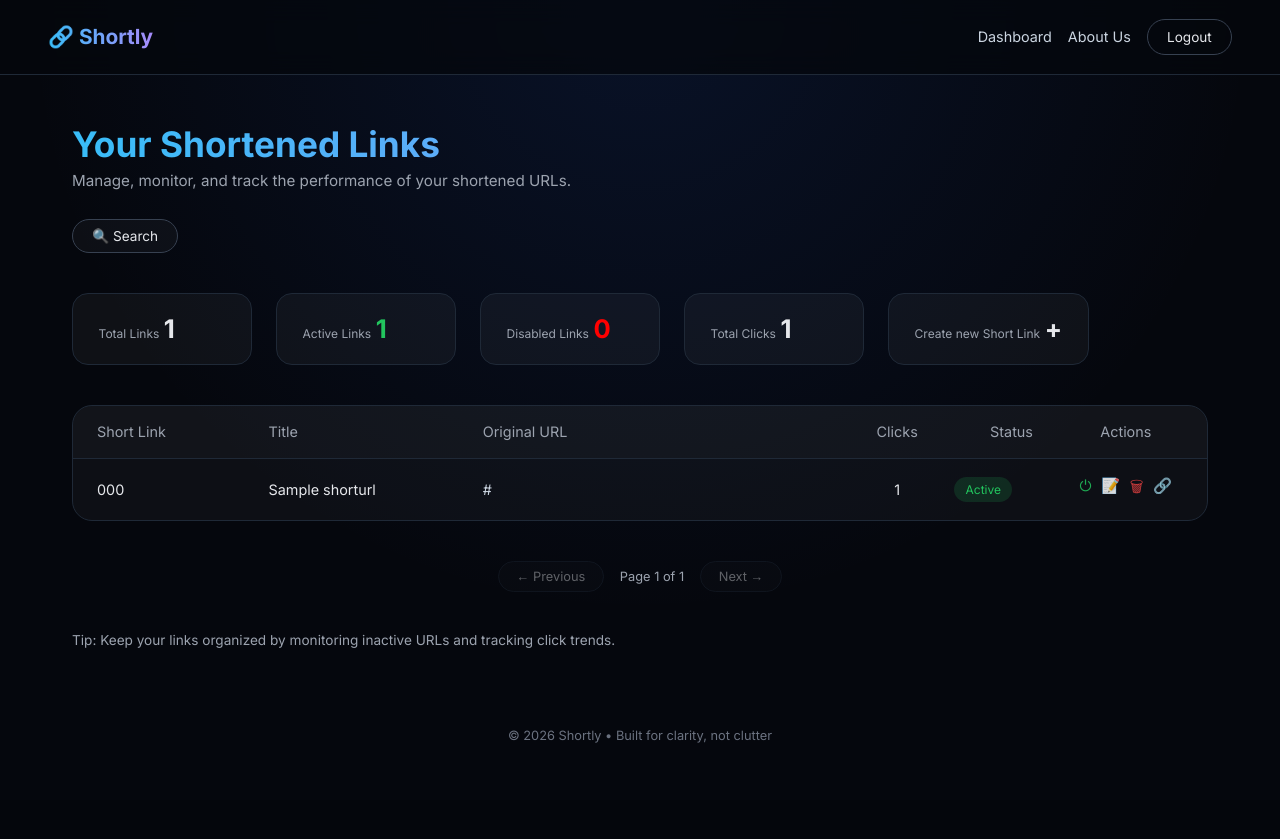
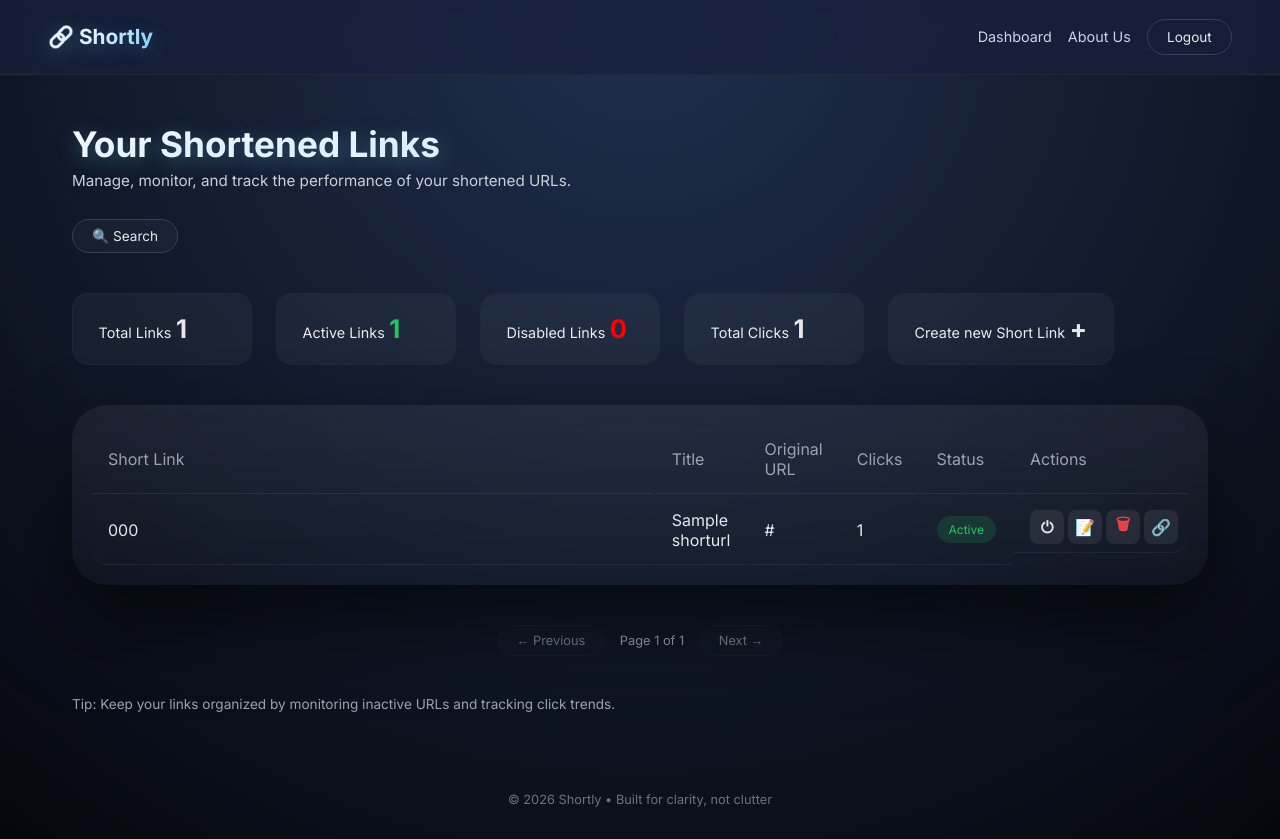
Before and after one commit to Alinps/django-url-shortener, a Django app: page /list/ in a window 1280 px wide. Before the commit the page ends 743 px from the top, so only its background shows below. Run offline with Django 4.2, Linux system fonts and the light colour scheme; a user stored in the database is signed in; tables that the repository leaves empty hold one stand-in row (values such as "Sample post").

Commit message:
UI refined

```diff
--- a/app/static/css/edit.css
+++ b/app/static/css/edit.css
@@ -53,9 +53,10 @@ label {
   margin-bottom: 0.4rem;
 }
 .gradient-text{
-  background: linear-gradient(90deg, #38bdf8, #a78bfa);
+  background: linear-gradient(135deg, #F8FAFC, #E0F2FE, #7DD3FC);
   -webkit-background-clip: text;
   -webkit-text-fill-color: transparent;
+  text-shadow: 0 4px 20px rgba(125, 211, 252, 0.35);
 }
 
 input,
--- a/app/static/css/list.css
+++ b/app/static/css/list.css
@@ -6,10 +6,9 @@
 }
 
 body {
-  background:
-    radial-gradient(circle at top, rgba(37,99,235,0.12), transparent 60%),
-    #05070d;
-  color: #e5e7eb;
+
+  background: radial-gradient(circle at top, #1f2f4d, #05070d);
+    color: #e5e7eb;
   min-height: 100vh;
 }
 
@@ -27,7 +26,7 @@ body {
 }
 
 .subtitle {
-  color: #9ca3af;
+  color: #c9d0d8;
   font-size: 0.95rem;
 }
 
@@ -48,8 +47,8 @@ body {
 }
 
 .stat-card .label {
-  font-size: 0.75rem;
-  color: #9ca3af;
+  font-size: 0.90rem;
+  color: #e9ecee;
 }
 
 .stat-card .value {
@@ -65,6 +64,12 @@ body {
 .value.green {
   color: #22c55e;
 }
+span.short:first-child:hover{
+
+  font-weight: bold;
+}
+
+
 
 
 /* LIST CARD */
@@ -178,10 +183,60 @@ body {
   color: #ef4444;
 }
 
+.copy{
+  cursor: pointer;
+}
+
+.tooltip {
+  position: relative;
+  cursor: pointer;
+  background: transparent;
+  color: white;
+  border: none;
+  border-radius: 50%;
+  width: 28px;
+  height: 28px;
+  font-weight: bold;
+}
+
+.tooltip-text {
+  visibility: hidden;
+  opacity: 0;
+
+  position: absolute;
+  left: 50%;
+  transform: translateX(-50%);
+
+  background: rgba(17, 24, 39, 0.55);
+  -webkit-backdrop-filter: blur(8px);
+  backdrop-filter: blur(8px);
+
+  box-shadow: 0 10px 30px rgba(0,0,0,0.45);
+  border: 1px solid rgba(255,255,255,0.15);
+
+  color: #fff;
+  padding: 8px 12px;
+  border-radius: 8px;
+  font-size: 13px;
+  white-space: nowrap;
+
+   top: 140%;
+  bottom: auto;
+
+  transition: opacity 0.2s ease;
+}
+
+
+.tooltip:hover .tooltip-text {
+  visibility: visible;
+  opacity: 0.5;
+}
+
 .gradient-text{
-  background: linear-gradient(90deg, #38bdf8, #a78bfa);
+ background: linear-gradient(135deg, #F8FAFC, #E0F2FE, #7DD3FC);
   -webkit-background-clip: text;
   -webkit-text-fill-color: transparent;
+  text-shadow: 0 4px 20px rgba(125, 211, 252, 0.35);
 }
 
 
@@ -224,14 +279,47 @@ body {
 
 /* Focus effect */
 .search-form input:focus {
-  border-color: #2563eb;
-  box-shadow: 0 0 0 2px rgba(37,99,235,0.25);
+   border-color: #0c9fa6;
+  box-shadow: 0 0 0 2px rgba(37,99,235,0.3);
 }
 
 /* Hidden state */
 .hidden {
   display: none;
 }
+
+
+.icon-btn {
+  display: inline-flex;
+  align-items: center;
+  justify-content: center;
+
+  width: 34px;
+  height: 34px;
+
+  background: rgba(255, 255, 255, 0.08);
+  border-radius: 8px;
+
+  font-size: 16px;
+  text-decoration: none;
+
+  transition:
+    background 0.2s ease,
+    transform 0.15s ease,
+    box-shadow 0.2s ease;
+}
+
+.icon-btn:hover {
+  background: rgba(255, 255, 255, 0.15);
+  transform: translateY(-1px);
+  box-shadow: 0 6px 15px rgba(0,0,0,0.25);
+}
+.icon-btn.edit { color: #38bdf8; }     /* blue */
+.icon-btn.delete { color: #ef4444; }   /* red */
+.icon-btn.link { color: #22c55e; }     /* green */
+  /* amber */
+
+
 
 /* PAGINATION */
 .pagination {
@@ -287,18 +375,105 @@ a{
 }
 
 
-.actions.toggle-icon {
-  font-size:20px;
-  cursor:pointer;
-  color:red;
-  text-decoration: none;
-  transition:color 0.3 ease, transform 0.2s ease;
-}
-.actions.toggle-icon.active {
+
+.actives {
   color:green;
   text-decoration: none;
-  transform:scale(1.1)
 }
+
+
+.table-wrapper {
+  background: linear-gradient(
+    180deg,
+    rgba(255,255,255,0.06),
+    rgba(255,255,255,0.02)
+  );
+  border-radius: 35px;
+  padding: 18px;
+  box-shadow: 0 40px 80px rgba(0,0,0,0.6);
+  backdrop-filter: blur(10px);
+  -webkit-backdrop-filter: blur(10px);
+}
+.url-table thead th {
+  text-align: left;
+  padding: 14px 16px;
+  width: 100%;
+  font-weight: 500;
+  color: #9ca3af;
+  background: transparent;
+  border-bottom: 1px solid rgba(255,255,255,0.08);
+}
+/*.url-table tbody tr {*/
+/*  transition: background 0.2s ease;*/
+/*}*/
+
+/*.url-table tbody tr:hover {*/
+/*  background: rgba(255,255,255,0.03);*/
+/*}*/
+.url-table td {
+  padding: 14px 16px;
+  border-bottom: 1px solid rgba(255,255,255,0.06);
+  vertical-align: middle;
+}
+.url-table thead tr th:first-child {
+  border-top-left-radius: 16px;
+}
+
+.url-table thead tr th:last-child {
+  border-top-right-radius: 16px;
+}
+
+.url-table tbody tr:last-child td:first-child {
+  border-bottom-left-radius: 16px;
+}
+
+.url-table tbody tr:last-child td:last-child {
+  border-bottom-right-radius: 16px;
+}
+.url-table a {
+  color: #e5e7eb;
+  text-decoration: none;
+}
+
+.url-table a:hover {
+  color: #38bdf8;
+}
+.url-table td:nth-child(3) {
+  max-width: 420px;
+  white-space: nowrap;
+  overflow: hidden;
+  text-overflow: ellipsis;
+}
+.url-table td:nth-child(5) {
+  font-weight: 500;
+}
+
+.url-table td:nth-child(5):contains("Active") {
+  color: #22c55e;
+}
+.status {
+  display: inline-block;
+  padding: 6px 12px;
+  border-radius: 999px;
+  font-size: 12px;
+}
+
+.status.active {
+  background: rgba(34,197,94,0.15);
+  color: #22c55e;
+}
+
+.status.disabled {
+  background: rgba(239,68,68,0.15);
+  color: #ef4444;
+}
+.url-table td:last-child {
+  display: flex;
+  gap: 10px;
+  align-items: center;
+}
+
+
 
 
 /* RESPONSIVE */
--- a/app/static/css/navbar.css
+++ b/app/static/css/navbar.css
@@ -7,7 +7,7 @@
   justify-content: space-between;
   align-items: center;
   padding: 1.2rem 3rem;
-  background: rgba(5, 7, 13, 0.75);
+  background: rgba(23, 33, 60, 0.75);
   backdrop-filter: blur(12px);
   border-bottom: 1px solid #1f2937;
 }
@@ -46,9 +46,10 @@
 }
 
 .gradient-text{
-  background: linear-gradient(90deg, #38bdf8, #a78bfa);
+   background: linear-gradient(135deg, #F8FAFC, #E0F2FE, #7DD3FC);
   -webkit-background-clip: text;
   -webkit-text-fill-color: transparent;
+  text-shadow: 0 4px 20px rgba(125, 211, 252, 0.35);
 }
 
 .btn.primary {
--- a/app/templates/landingpage.html
+++ b/app/templates/landingpage.html
@@ -14,7 +14,7 @@
 
   <!-- NAVBAR -->
   <header class="navbar">
-    <div class="logo">🔗 Shortly</div>
+    <div class="logo navbar-brand">🔗 Shortly</div>
     <div class="nav-actions">
        <a href="{% url 'aboutus' %}" class="btn ghost">About Us</a>
 {#      <a href="#" class="btn primary">Register Now</a> #}
--- a/app/templates/list.html
+++ b/app/templates/list.html
@@ -65,56 +65,95 @@
     </div>
   </section>
 
-  <!-- LIST -->
-  <section class="list-card">
+<div class="table-wrapper">
+  <table class="url-table">
+    <thead>
+      <tr>
+        <th>Short Link</th>
+        <th>Title</th>
+        <th>Original URL</th>
+        <th>Clicks</th>
+        <th>Status</th>
+        <th>Actions</th>
+      </tr>
+    </thead>
 
-<div class="list-header">
-  <span>Short Link</span>
-  <span>Title</span>
-  <span>Original URL</span>
-  <span>Clicks</span>
-  <span>Status</span>
-  <span>Actions</span>
+    <tbody>
+      {% for url in urls %}
+      <tr>
+
+        <!-- Short link -->
+        <td>
+          <a href="{% url 'redirect' url.short_code %}">
+            {{ url.short_code }}
+          </a>
+        </td>
+
+        <!-- Title -->
+        <td>{{ url.title }}</td>
+
+        <!-- Original URL -->
+        <td>
+          {{ url.original_url }}
+        </td>
+
+        <!-- Click count -->
+        <td>{{ url.click_count }}</td>
+
+        <!-- Status pill -->
+        <td>
+          <span class="status {% if url.is_active %}active{% else %}disabled{% endif %}">
+            {% if url.is_active %}Active{% else %}Disabled{% endif %}
+          </span>
+        </td>
+
+        <!-- Actions -->
+        <td>
+          <!-- Toggle -->
+          <span class="tooltip">
+            <a href="{% url 'toggle' url.id %}"
+               class="icon-btn {% if url.is_active %}active{% endif %}">
+              ⏻
+            </a>
+            <span class="tooltip-text">Activate / Disable</span>
+          </span>
+
+          <!-- Edit -->
+          <span class="tooltip">
+            <a href="{% url 'update' url.id %}" class="icon-btn edit">
+              📝
+            </a>
+            <span class="tooltip-text">Edit</span>
+          </span>
+
+          <!-- Delete -->
+          <span class="tooltip">
+            <a href="{% url 'delete' url.id %}" class="icon-btn delete">
+              🗑
+            </a>
+            <span class="tooltip-text">Delete</span>
+          </span>
+
+          <!-- Copy -->
+          <span class="tooltip">
+            <a class="icon-btn link"
+               data-url="{{ request.scheme }}://{{ request.get_host }}/redirect/{{ url.short_code }}"
+               onclick="copyToClipboard(this)">
+              🔗
+            </a>
+            <span class="tooltip-text">Copy URL</span>
+          </span>
+        </td>
+
+      </tr>
+      {% endfor %}
+    </tbody>
+  </table>
 </div>
 
 
-    <!-- ROW -->
-     {%for url in urls%}
-   <div class="list-row">
-  <span class="short">
-    <a href="{% url 'redirect' url.short_code %}">
-      {{ url.short_code }}
-    </a>
-  </span>
-  <span class="title">{{url.title}}</span>
 
-  <span class="original">{{ url.original_url }}</span>
 
-  <span class="clicks">{{ url.click_count }}</span>
-
-  {% if url.is_active %}
-    <span class="status active">Active</span>
-  {% else %}
-    <span class="status inactive">Disabled</span>
-  {% endif %}
-
-  <span class="actions">
-    <a class="toggle-icon {% if url.is_active %}active{% endif %}"
-       href="{% url 'toggle' url.id %}">⏻</a>
-
-    <a href="{% url 'update' url.id %}" class="edit">📝</a>
-
-    <a href="{% url 'delete' url.id %}" class="delete">🗑</a>
-    <a
-        data-url="{{ request.scheme }}://{{ request.get_host }}/redirect/{{ url.short_code }}"
-        onclick="copyToClipboard(this)"
-        >🔗</a>
-
-  </span>
-</div>
-    {%endfor%}
-
-  </section>
  <div class="pagination">
   {% if urls.has_previous %}
     <a class="page-btn prev" href="?page={{ urls.previous_page_number }}">← Previous</a>
--- a/app/templates/logout.html
+++ b/app/templates/logout.html
@@ -40,7 +40,7 @@
        {% csrf_token %}
 
       <div class="actions">
-        <button type="submit" class="btn primary">
+        <button type="submit" class="btn primarys">
           Yes, log me out
         </button>
         <a href="{%url 'home'%}" class="btn ghost">
--- a/app/views.py
+++ b/app/views.py
@@ -1,7 +1,7 @@
 from django.core.paginator import Paginator
 from django.http import Http404
 from django.shortcuts import get_object_or_404, render,redirect
-from django.contrib import messages
+
 from django.contrib.auth.decorators import login_required
 from django.contrib.auth import login,logout
 from .forms import SignUp,login_form
@@ -31,7 +31,6 @@ def register(request):
         form=SignUp(request.POST)
         if form.is_valid():
             form.save()
-            messages.success(request,"Registration Successfull")
             return redirect('login')
     else:
         form=SignUp()
@@ -88,11 +87,12 @@ def home_page(request):
 def list_url(request):
     query=request.GET.get("q","")
     urls = ShortURL.objects.filter(user=request.user).order_by("-created_at")
+    if query:
+        urls=urls.filter(title__icontains=query)
     paginator = Paginator(urls, 10)  # 10 urls per page
     page_number = request.GET.get("page")
     url_qs = paginator.get_page(page_number)
-    if query:
-        urls=urls.filter(title__icontains=query)
+
     total_clicks=urls.aggregate(
         total=Sum("click_count")
     )["total"] or 0    #if no url Sum returns none, "or 0" prevents template crashes
```
Also changed, not shown: app/static/css/about.css (+4 -5 lines), app/static/css/home.css (+37 -34 lines), app/static/css/landingpage.css (+17 -5 lines), app/static/css/login.css (+28 -10 lines), app/static/css/logout_confirm.css (+18 -10 lines), app/templates/home.html (+6 -8 lines).
